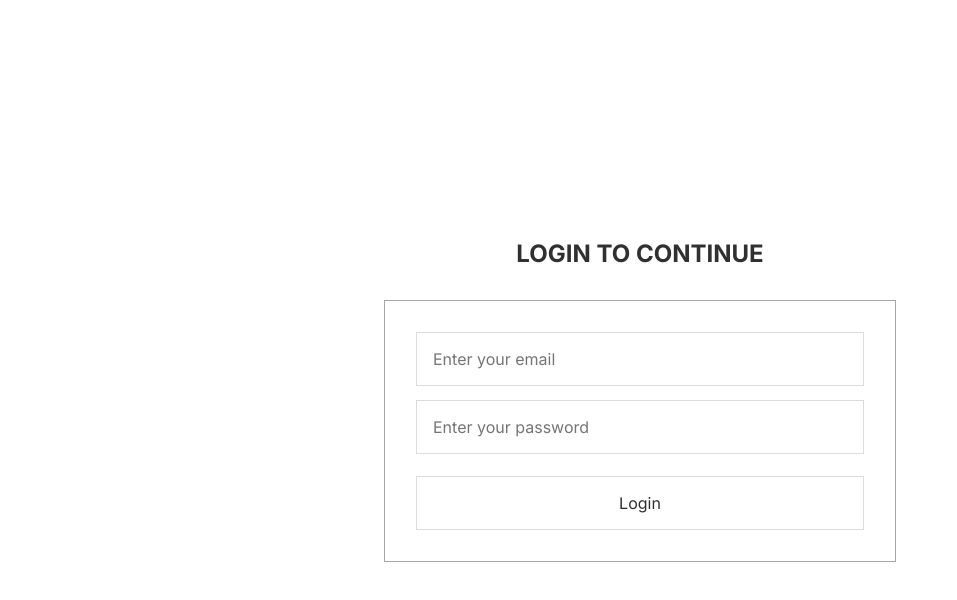
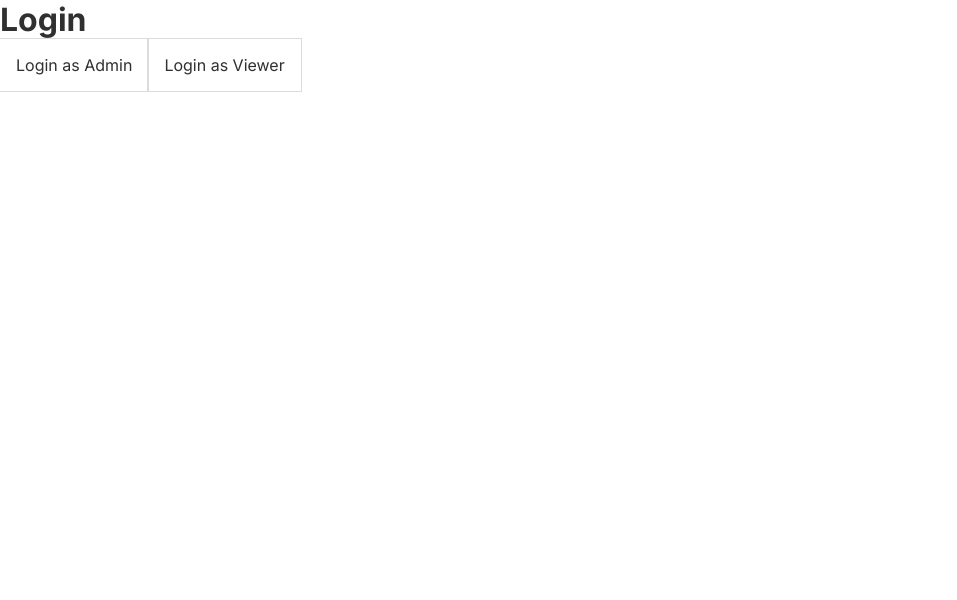
Before and after one commit to psdekate/OpsPilot, a React (Vite) app in the folder opsPilot/: page /login in a window 1280 px wide. Shown: the top 600 px of the page, without its empty margins (0-957 px from the left). Built offline with nearby package versions, Linux system fonts and the light colour scheme.

Commit message:
cleaning and protecting routes

```diff
--- /dev/null
+++ b/opsPilot/src/components/ProtectedRoute.jsx
@@ -0,0 +1,12 @@
+import { Navigate } from "react-router-dom";
+import { useAuth } from "../context/AuthContext";
+
+export default function ProtectedRoute({ children }) {
+  const { user } = useAuth;
+
+  if (!user) {
+    return <Navigate to="/login" replace />;
+  }
+
+  return children;
+}
--- /dev/null
+++ b/opsPilot/src/context/AuthContext.jsx
@@ -0,0 +1,26 @@
+import { createContext, useContext, useState } from "react";
+import { ROLES } from "../constants/permissions";
+
+const AuthContext = createContext();
+
+export function AuthProvider({ children }) {
+  const [user, setUser] = useState({ name: "Piyush", role: ROLES.ADMIN });
+
+  function login(userData) {
+    setUser(userData);
+  }
+
+  function logout() {
+    setUser(null);
+  }
+
+  return (
+    <AuthContext.Provider value={{ user, login, logout }}>
+      {children}
+    </AuthContext.Provider>
+  );
+}
+
+export function useAuth() {
+  return useContext(AuthContext);
+}
--- a/opsPilot/src/main.jsx
+++ b/opsPilot/src/main.jsx
@@ -1,17 +1,18 @@
-import { StrictMode } from "react";
 import { createRoot } from "react-dom/client";
 import { BrowserRouter } from "react-router-dom";
 import "./index.css";
-import App from "./App.jsx";
 import AppRoutes from "./routes/AppRoutes.jsx";
 import { QueryClient, QueryClientProvider } from "@tanstack/react-query";
+import { AuthProvider } from "./context/AuthContext.jsx";
 
 const queryClient = new QueryClient();
 
 createRoot(document.getElementById("root")).render(
-  <QueryClientProvider client={queryClient}>
-    <BrowserRouter>
-      <AppRoutes />
-    </BrowserRouter>
-  </QueryClientProvider>,
+  <AuthProvider>
+    <QueryClientProvider client={queryClient}>
+      <BrowserRouter>
+        <AppRoutes />
+      </BrowserRouter>
+    </QueryClientProvider>
+  </AuthProvider>,
 );
--- a/opsPilot/src/pages/Login.jsx
+++ b/opsPilot/src/pages/Login.jsx
@@ -1,53 +1,24 @@
 import { useNavigate } from "react-router-dom";
-import useAuthStore from "../store/AuthStore";
-import { useForm } from "react-hook-form";
-import { zodResolver } from "@hookform/resolvers/zod";
-import { z } from "zod";
-import "../pages/Login.css";
-
-const loginSchema = z.object({
-  email: z.string().email("Invalid email"),
-  password: z.string().min(6, "Minimum 6 chars"),
-});
+import { useAuth } from "../context/AuthContext";
+import { ROLES } from "../constants/permissions";
 
 export default function Login() {
-  const login = useAuthStore((state) => state.login);
+  const { login } = useAuth();
   const navigate = useNavigate();
 
-  const {
-    register,
-    handleSubmit,
-    formState: { errors },
-  } = useForm({ resolver: zodResolver(loginSchema) });
+  function handleLogin(role) {
+    login({ name: "Piyush", role });
 
-  function onSubmit(data) {
-    login();
-    navigate("/");
+    navigate("/users");
   }
 
   return (
-    <div className="login-page">
-      <h2 style={{ textTransform: "uppercase" }}>Login to continue</h2>
-      <form action="" onSubmit={handleSubmit(onSubmit)} className="login-form">
-        <div className="inputs">
-          <input
-            type="text"
-            placeholder="Enter your email"
-            {...register("email")}
-          />
-          {errors.email && <p className="error-code">{errors.email.message}</p>}
-          <input
-            type="password"
-            placeholder="Enter your password"
-            {...register("password")}
-          />
-          {errors.password && (
-            <p className="error-code">{errors.password.message}</p>
-          )}
-        </div>
+    <div>
+      <h1>Login</h1>
 
-        <button type="submit">Login</button>
-      </form>
+      <button onClick={() => handleLogin(ROLES.ADMIN)}>Login as Admin</button>
+
+      <button onClick={() => handleLogin(ROLES.VIEWER)}>Login as Viewer</button>
     </div>
   );
 }
--- a/opsPilot/src/pages/Users.jsx
+++ b/opsPilot/src/pages/Users.jsx
@@ -11,6 +11,8 @@ import useUpdateUser from "../hooks/useUpdateUser";
 import useToastStore from "../store/toastStore";
 import { PERMISSIONS, ROLES } from "../constants/permissions";
 import { usePermissions } from "../hooks/userPermissions";
+
+import { useAuth } from "../context/AuthContext";
 
 export default function Users() {
   const columns = [
@@ -51,8 +53,8 @@ export default function Users() {
   const deleteMutation = useDeleteUser();
   const updateMutation = useUpdateUser();
 
-  const currentUserRole = ROLES.ADMIN;
-  const { hasPermission } = usePermissions(currentUserRole);
+  const { user } = useAuth();
+  const { hasPermission } = usePermissions(user?.role);
 
   function handleSave(updatedData) {
     updateMutation.mutate({
--- a/opsPilot/src/routes/AppRoutes.jsx
+++ b/opsPilot/src/routes/AppRoutes.jsx
@@ -5,7 +5,7 @@ import Orders from "../pages/Orders";
 import Settings from "../pages/Settings";
 import Users from "../pages/Users";
 import MainLayout from "../layouts/MainLayout";
-import ProtectedRoute from "./ProtectedRoute";
+import ProtectedRoute from "../components/ProtectedRoute";
 
 export default function AppRoutes() {
   return (
@@ -18,8 +18,22 @@ export default function AppRoutes() {
           </ProtectedRoute>
         }
       >
-        <Route path="/" element={<Dashboard />} />
-        <Route path="/users" element={<Users />} />
+        <Route
+          path="/"
+          element={
+            <ProtectedRoute>
+              <Dashboard />
+            </ProtectedRoute>
+          }
+        />
+        <Route
+          path="/users"
+          element={
+            <ProtectedRoute>
+              <Users />
+            </ProtectedRoute>
+          }
+        />
         <Route path="/orders" element={<Orders />} />
         <Route path="/settings" element={<Settings />} />
       </Route>
```
